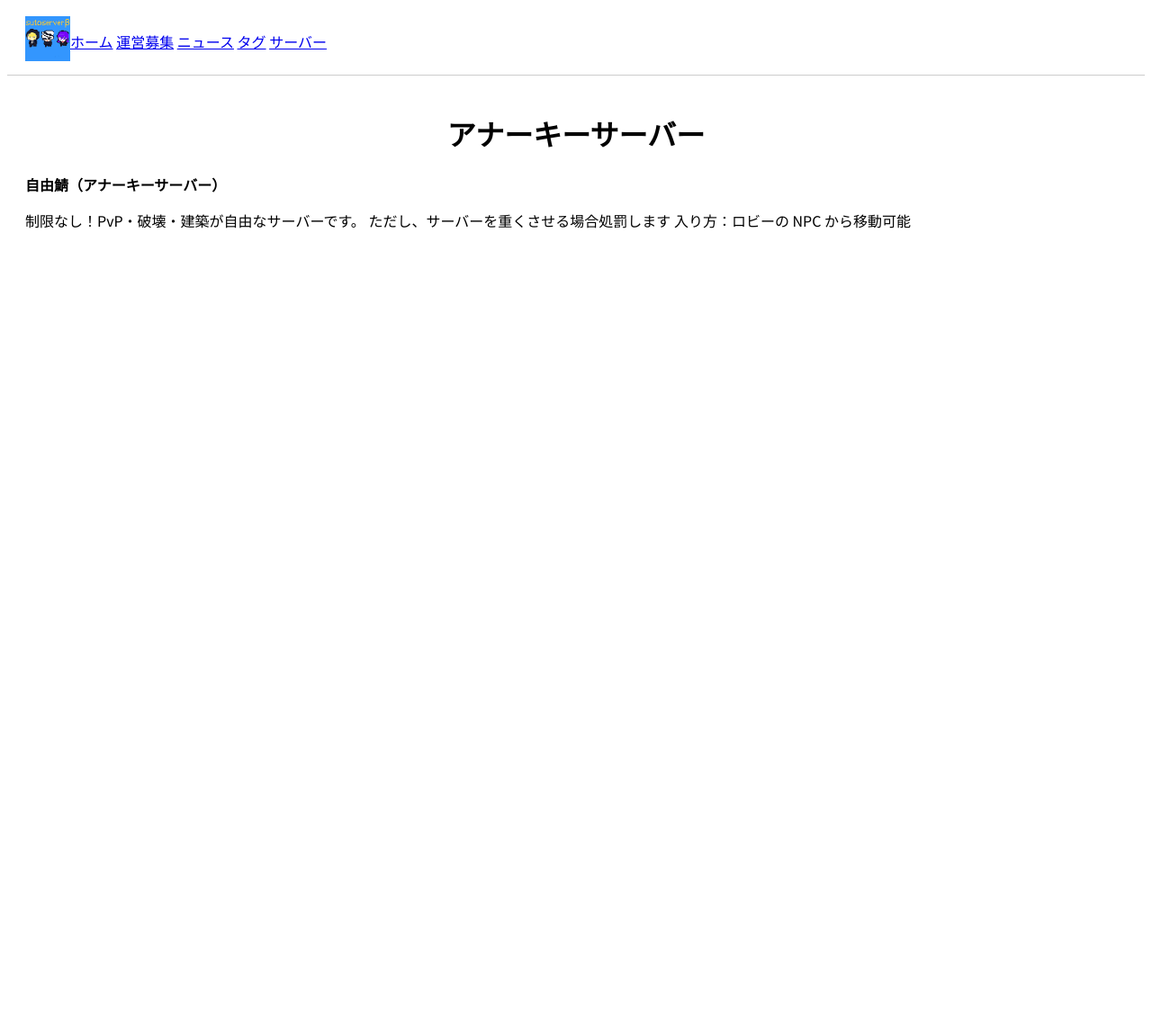
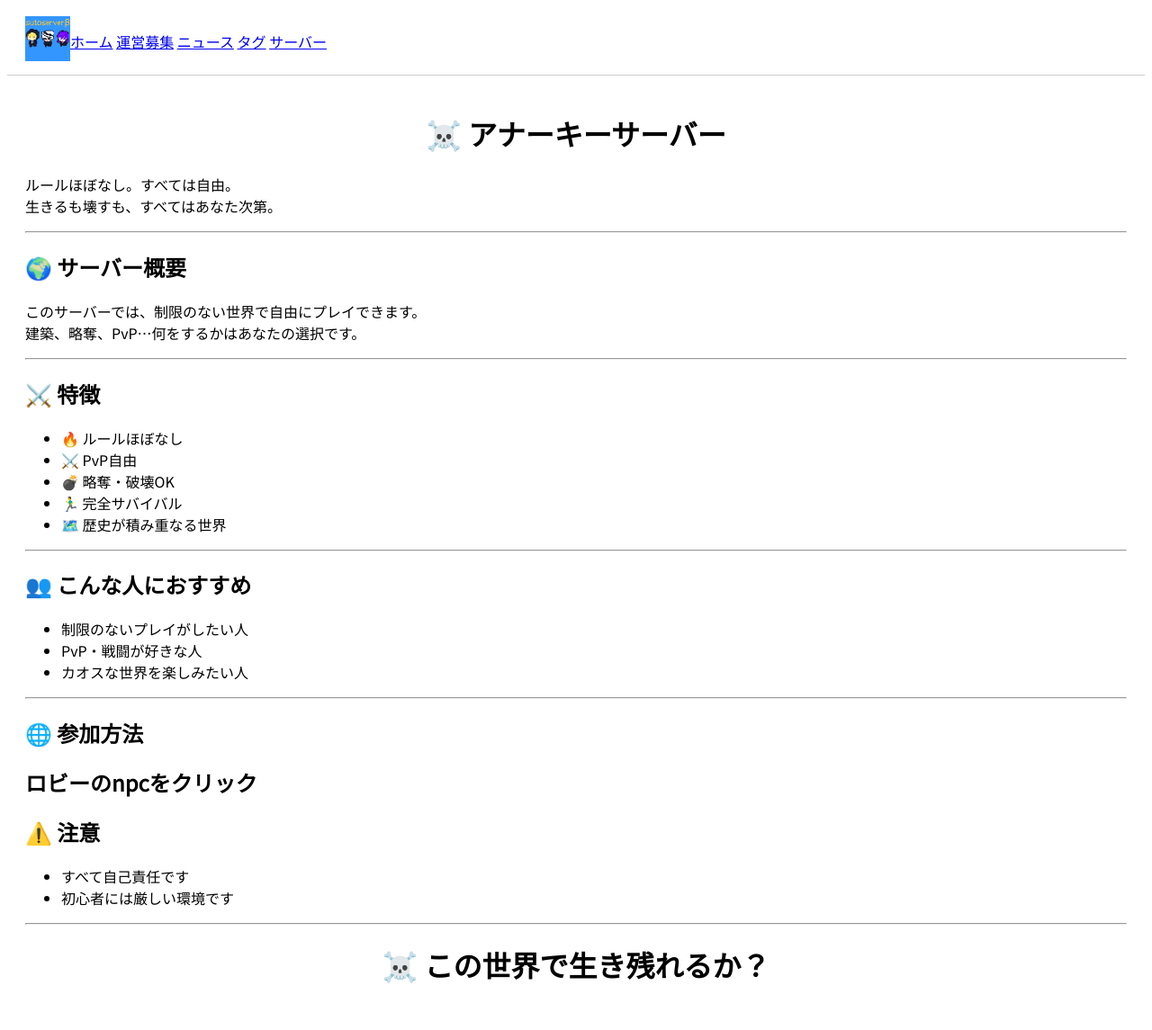
Before and after one commit to jion3325/Sutoserver.webpage-, a Jekyll site: the page built from Ana-ki-.md, in a window 1280 px wide. Shown: the whole page at 90% size. Built offline with Jekyll 4.4.1, drawn with Linux system fonts in a browser that asks for light colours; before the commit the page ends 900 px from its top, so only the background shows below that.

Commit message:
Revise Ana-ki- server description and features
Updated the formatting and content of the server description.

```diff
--- a/Ana-ki-.md
+++ b/Ana-ki-.md
@@ -3,10 +3,48 @@ layout: default
 title: アナーキーサーバー
 ---
 
-# アナーキーサーバー
+# ☠️ アナーキーサーバー
 
-**自由鯖（アナーキーサーバー）**
+ルールほぼなし。すべては自由。
+生きるも壊すも、すべてはあなた次第。
 
-制限なし！PvP・破壊・建築が自由なサーバーです。
-ただし、サーバーを重くさせる場合処罰します
-入り方：ロビーの NPC から移動可能
+---
+
+## 🌍 サーバー概要
+
+このサーバーでは、制限のない世界で自由にプレイできます。
+建築、略奪、PvP…何をするかはあなたの選択です。
+
+---
+
+## ⚔️ 特徴
+
+- 🔥 ルールほぼなし
+- ⚔️ PvP自由
+- 💣 略奪・破壊OK
+- 🏃‍♂️ 完全サバイバル
+- 🗺️ 歴史が積み重なる世界
+
+---
+
+## 👥 こんな人におすすめ
+
+- 制限のないプレイがしたい人
+- PvP・戦闘が好きな人
+- カオスな世界を楽しみたい人
+
+---
+
+## 🌐 参加方法
+
+ロビーのnpcをクリック
+---
+
+## ⚠️ 注意
+
+- すべて自己責任です
+- 初心者には厳しい環境です
+
+---
+
+# ☠️ この世界で生き残れるか？
```
